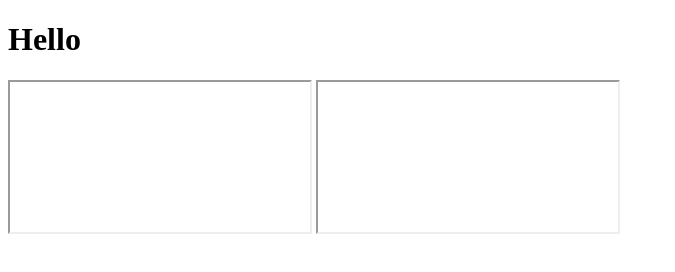
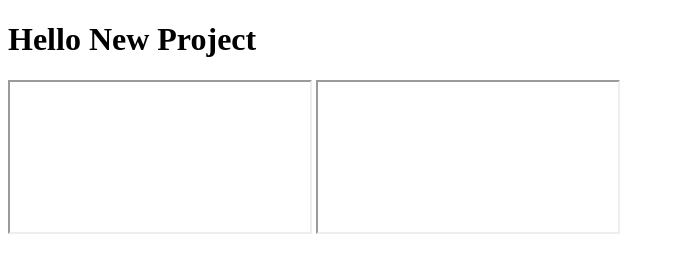
Before and after one commit to Pavlo1508/goit-js-hw-09, a website built with Vite: page src/index.html in a window 1280 px wide. Shown: the whole page, without its empty margins (0-675 px from the left). Built offline with nearby package versions, Linux system fonts and the light colour scheme.

Commit message:
'update'

```diff
--- a/src/index.html
+++ b/src/index.html
@@ -7,7 +7,7 @@
     <title>goit-js-hw-09</title>
   </head>
   <body>
-		<h1>Hello</h1>
+		<h1>Hello New Project</h1>
 
 		<iframe src="./public/1-gallery.html"></iframe>
 		<iframe src="./public/2-form.html"></iframe>
```
